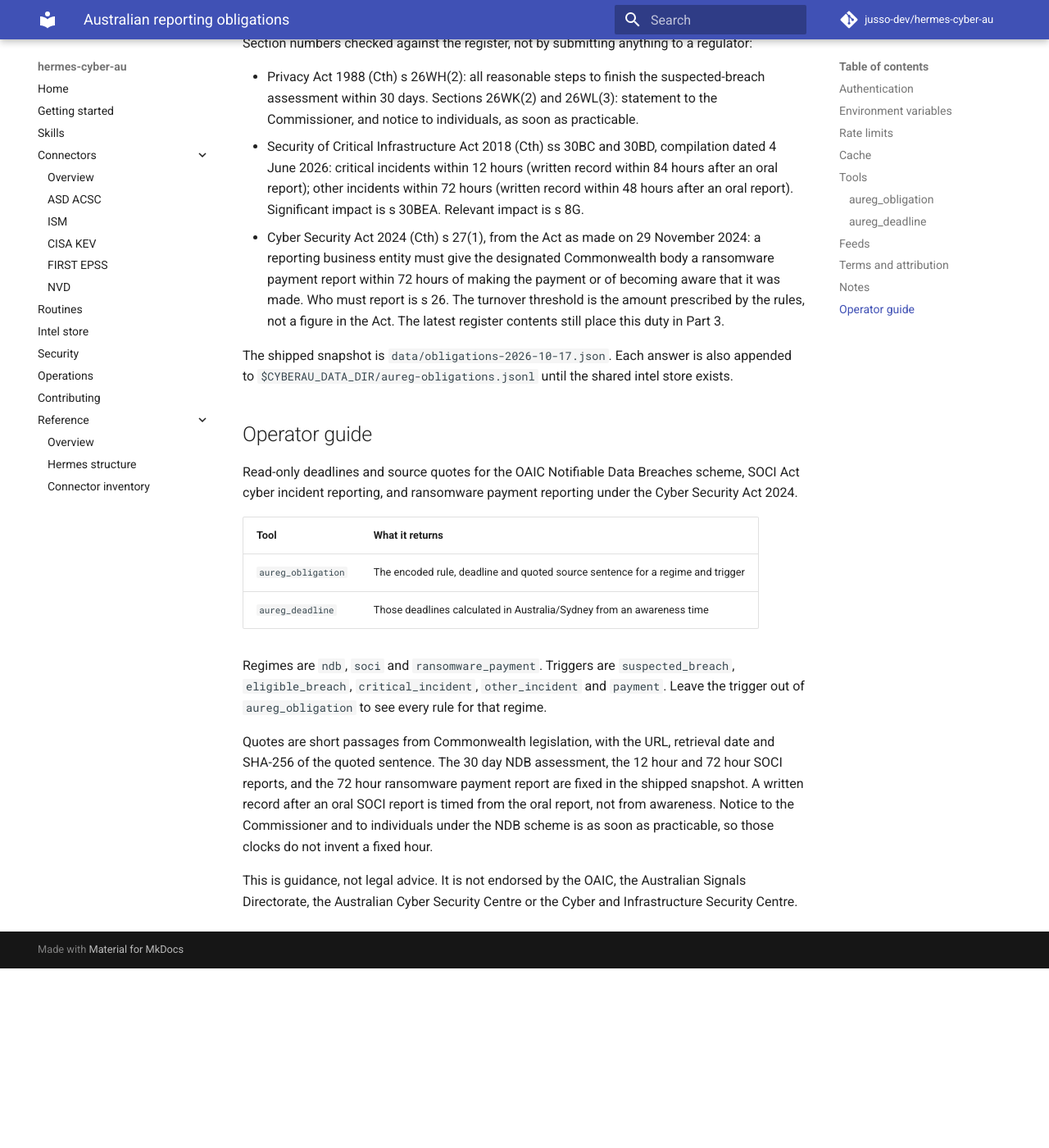
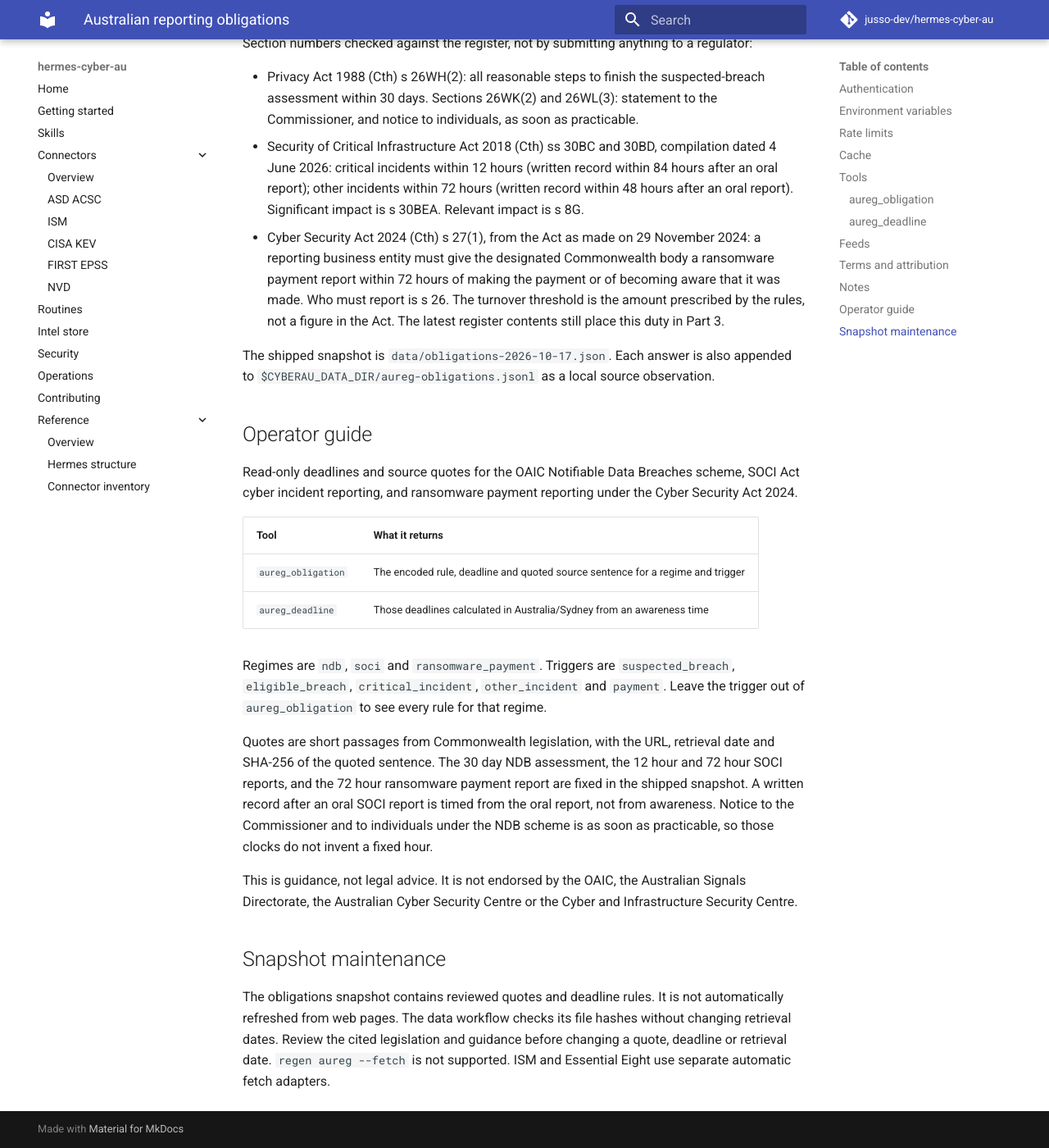
Before and after one commit to jusso-dev/hermes-cyber-au, an MkDocs documentation site: the page built from docs/connectors/au-regulatory.md, in a window 1280 px wide and 1400 px high, scrolled down 8806 px. Shown: the whole window at 82% size. Built offline with MkDocs 1.6.1 and Material for MkDocs 9.7.7, drawn with Linux system fonts in a browser that asks for light colours; comment, search, counter and statistics services are not loaded; before the commit the page ends 9987 px from its top, so only the background shows below that; some of the changed text lies outside the part shown.

Commit message:
Keep reviewed regulatory snapshots out of unsupported automatic fetches

```diff
--- a/docs/connectors/au-regulatory.md
+++ b/docs/connectors/au-regulatory.md
@@ -29,7 +29,7 @@ No credential variable is declared for this connector.
 
 ## Rate limits
 
-One request every 5 seconds. Fetches run from the regeneration path, about once a week. Tool calls answer from the shipped snapshot and do not fetch.
+One request every 5 seconds. Live health probes fetch a source page. Tool calls answer from the reviewed shipped snapshot and do not fetch.
 
 Limiter arguments in the connector source:
 
@@ -351,7 +351,7 @@ Section numbers checked against the register, not by submitting anything to a re
 - Security of Critical Infrastructure Act 2018 (Cth) ss 30BC and 30BD, compilation dated 4 June 2026: critical incidents within 12 hours (written record within 84 hours after an oral report); other incidents within 72 hours (written record within 48 hours after an oral report). Significant impact is s 30BEA. Relevant impact is s 8G.
 - Cyber Security Act 2024 (Cth) s 27(1), from the Act as made on 29 November 2024: a reporting business entity must give the designated Commonwealth body a ransomware payment report within 72 hours of making the payment or of becoming aware that it was made. Who must report is s 26. The turnover threshold is the amount prescribed by the rules, not a figure in the Act. The latest register contents still place this duty in Part 3.
 
-The shipped snapshot is `data/obligations-2026-10-17.json`. Each answer is also appended to `$CYBERAU_DATA_DIR/aureg-obligations.jsonl` until the shared intel store exists.
+The shipped snapshot is `data/obligations-2026-10-17.json`. Each answer is also appended to `$CYBERAU_DATA_DIR/aureg-obligations.jsonl` as a local source observation.
 
 ## Operator guide
 
@@ -367,3 +367,12 @@ Regimes are `ndb`, `soci` and `ransomware_payment`. Triggers are `suspected_brea
 Quotes are short passages from Commonwealth legislation, with the URL, retrieval date and SHA-256 of the quoted sentence. The 30 day NDB assessment, the 12 hour and 72 hour SOCI reports, and the 72 hour ransomware payment report are fixed in the shipped snapshot. A written record after an oral SOCI report is timed from the oral report, not from awareness. Notice to the Commissioner and to individuals under the NDB scheme is as soon as practicable, so those clocks do not invent a fixed hour.
 
 This is guidance, not legal advice. It is not endorsed by the OAIC, the Australian Signals Directorate, the Australian Cyber Security Centre or the Cyber and Infrastructure Security Centre.
+
+
+## Snapshot maintenance
+
+The obligations snapshot contains reviewed quotes and deadline rules. It is not
+automatically refreshed from web pages. The data workflow checks its file hashes
+without changing retrieval dates. Review the cited legislation and guidance
+before changing a quote, deadline or retrieval date. `regen aureg --fetch` is not
+supported. ISM and Essential Eight use separate automatic fetch adapters.
```
Also changed, not shown: mcp/au-regulatory/SOURCE.md (+11 -2 lines), 2 other files.
